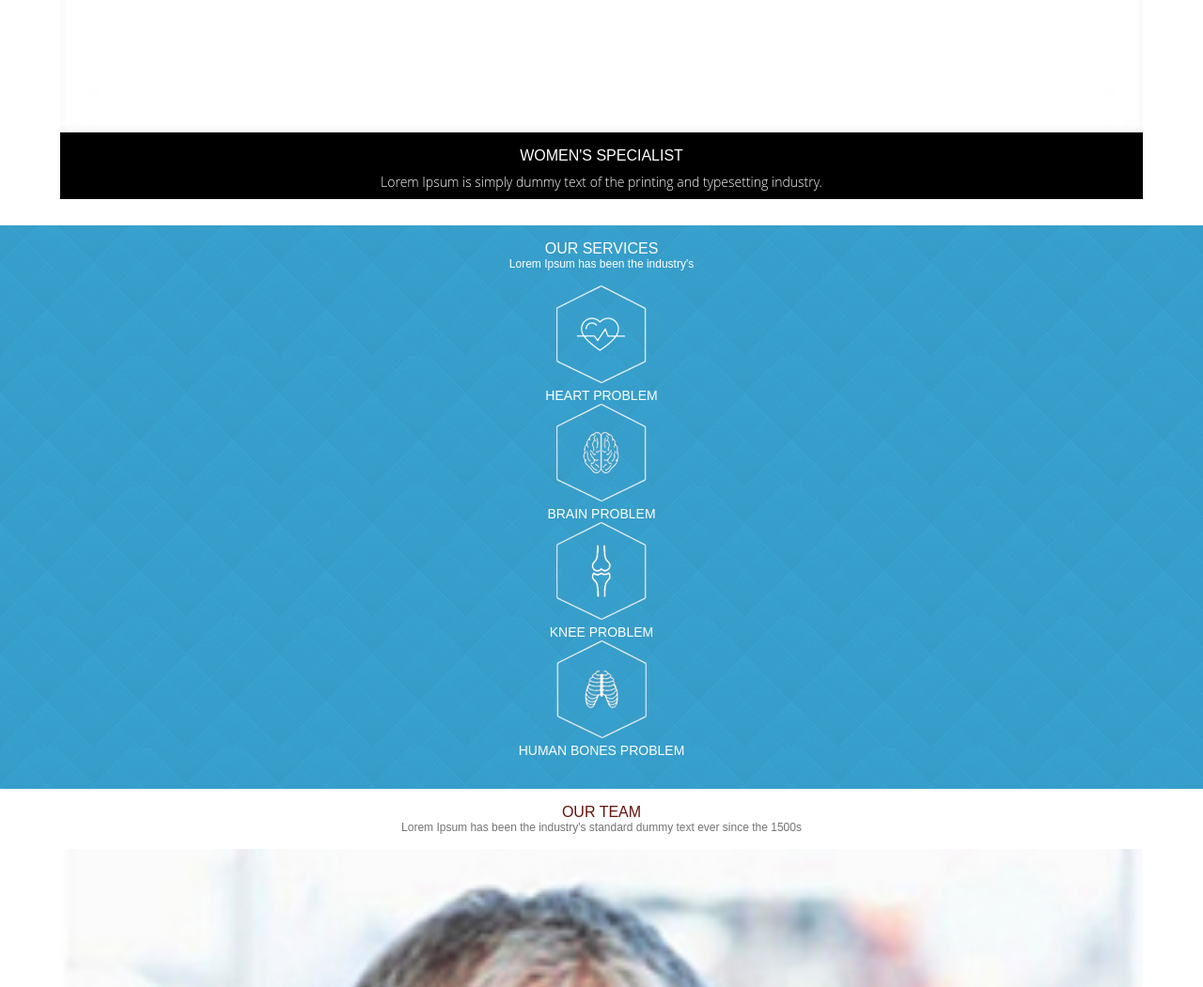
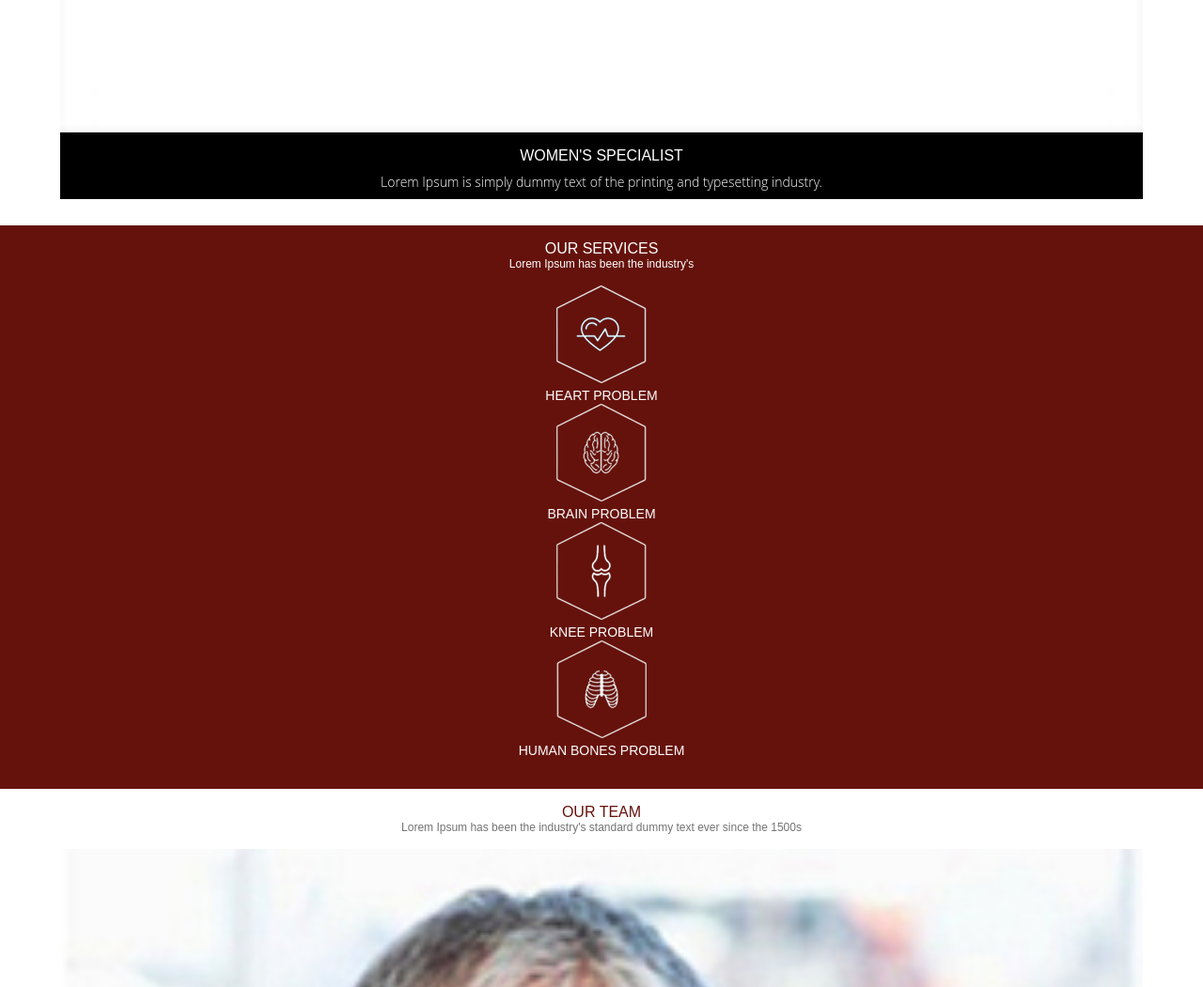
Before and after one commit to neoluxerealty/neoluxe_website, a PHP site: page /mobile/index.html in a window 1280 px wide. Shown: the part 2101-3152 px from the top of the page at 94% size. Run offline with PHP 8.4, Linux system fonts and the light colour scheme.

Commit message:
removed image background and replaced with a colored background

```diff
--- a/mobile/css/style.css
+++ b/mobile/css/style.css
@@ -155,7 +155,7 @@ ul.top-nav li a{
 /*----*/
 /*--- services ---*/
 .services{
-	background:url(../images/service-bg.png);
+	background:#66120c;
 	padding: 1em 0;
 }
 .services-header{
--- a/smartphone/css/style.css
+++ b/smartphone/css/style.css
@@ -504,7 +504,7 @@ div.slide-text-info {
 
 /*--- services ---*/
 .services{
-	background:url(../images/service-bg.png);
+	background:#66120c;
 	padding: 1em 0;
 }
 .services-header{
```
